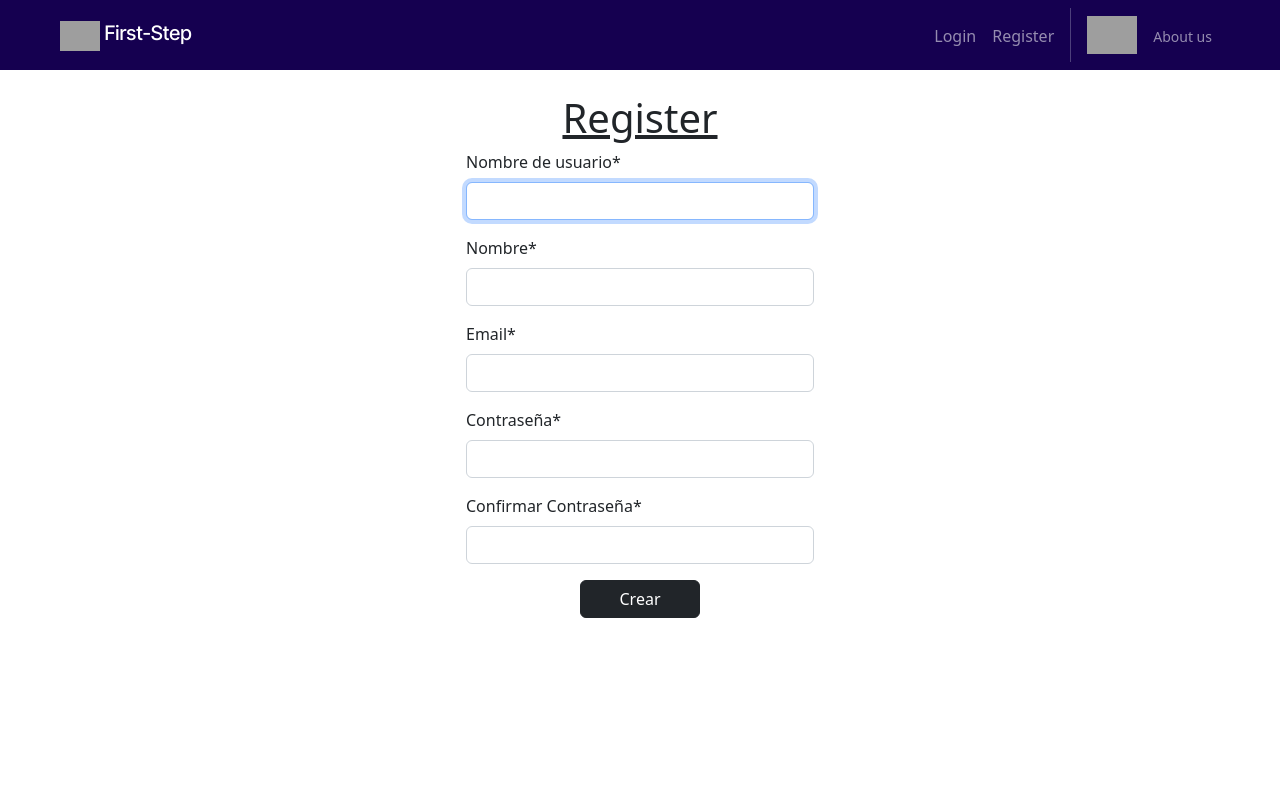
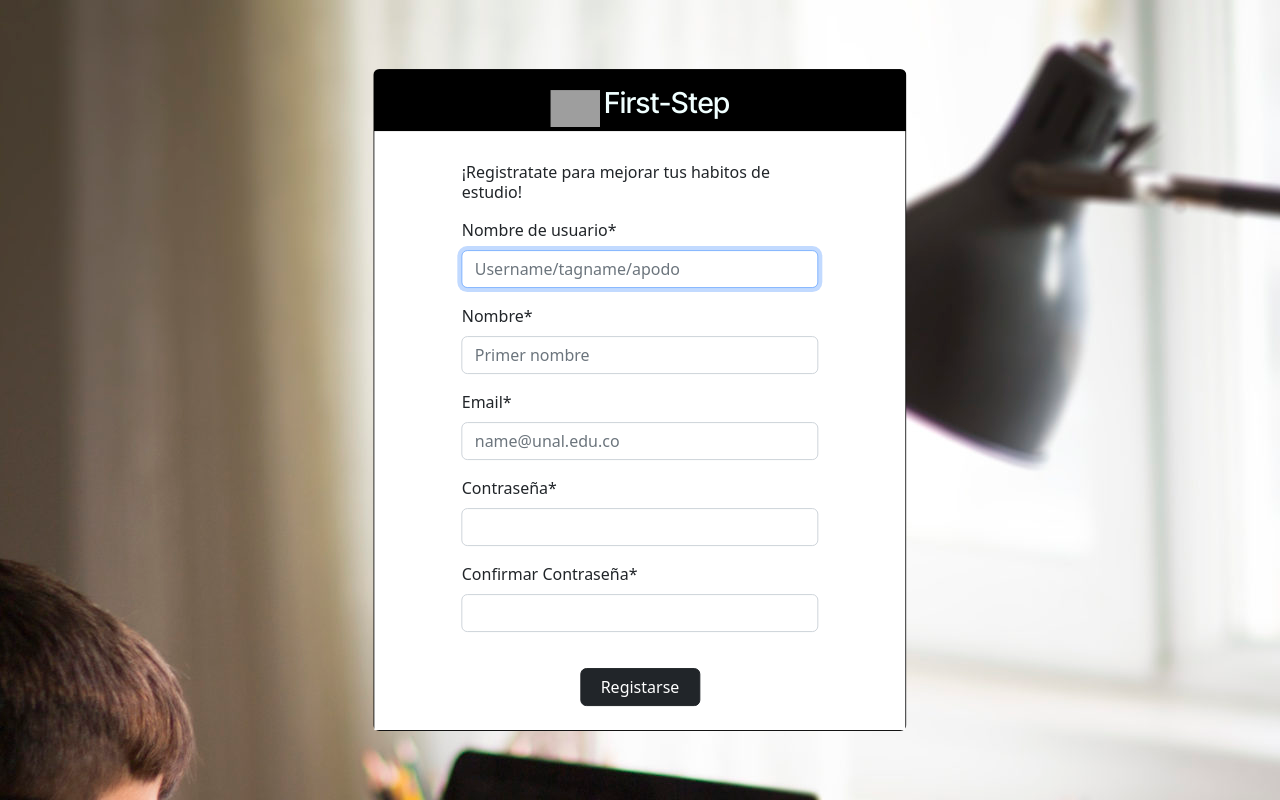
Before and after one commit to Luciano2005/First-Step, a Django app: page /register/ in a window 1280 px wide. Run offline with Django 4.2, Linux system fonts and the light colour scheme; some libraries are stand-ins or nearby versions; grey boxes are pictures that could not be loaded.

Commit message:
new file:   ESTUDIO/static/img/loginbackground.jpg 	modified:   ESTUDIO/static/styles.css 	modified:   MAIN/Templates/crearTarea.html 	new file:   MAIN/Templates/ingreso.html 	modified:   MAIN/Templates/login.html 	modified:   MAIN/Templates/mostrarTareas.html 	modified:   MAIN/Templates/navegacion.html 	modified:   MAIN/Templates/register.html 	modified:   MAIN/forms.py

```diff
--- a/ESTUDIO/static/styles.css
+++ b/ESTUDIO/static/styles.css
@@ -1,3 +1,11 @@
 .titulo{
     color:red;
 }
+
+#login{
+    background-image: url("img/loginbackground.jpg");
+    background-position: top;
+    background-repeat: no-repeat;
+    flex-direction: column;
+    background-color: #2C3333;
+}
--- a/MAIN/Templates/crearTarea.html
+++ b/MAIN/Templates/crearTarea.html
@@ -1,3 +1,5 @@
+{% extends 'navegacion.html' %}
+{% block content %}
 <h1>Crear tarea</h1>
 
 <form method="POST">
@@ -7,3 +9,4 @@
         Guardar
     </button>
 </form>
+{% endblock %}
--- /dev/null
+++ b/MAIN/Templates/ingreso.html
@@ -0,0 +1,26 @@
+{% load static %}
+<!DOCTYPE html>
+<html lang="en">
+<head>
+    <meta charset="UTF-8">
+    <meta http-equiv="X-UA-Compatible" content="IE=edge">
+    <meta name="viewport" content="width=device-width, initial-scale=1.0">
+    <title>Ingreso</title>
+    <link href="https://cdn.jsdelivr.net/npm/bootstrap@5.2.2/dist/css/bootstrap.min.css" rel="stylesheet" integrity="sha384-Zenh87qX5JnK2Jl0vWa8Ck2rdkQ2Bzep5IDxbcnCeuOxjzrPF/et3URy9Bv1WTRi" crossorigin="anonymous">
+    <link rel="stylesheet" href="{% static 'styles.css' %}">
+        <link rel="preconnect" href="https://fonts.googleapis.com">
+        <link rel="preconnect" href="https://fonts.gstatic.com" crossorigin>
+        <link href="https://fonts.googleapis.com/css2?family=Inter+Tight:wght@500&display=swap" rel="stylesheet">
+</head>
+<body id="login">
+    <div class="card position-absolute top-50 start-50 translate-middle col-xxl-3 col-lg-5 col-md-7 col-sm-8 col-10" style="background-color: black;">
+        <div class="d-inline-block pt-3 pb-1" style="margin: 0 auto;">
+            <img  src="https://cdn-icons-png.flaticon.com/512/3145/3145765.png" width="50px" alt="first step">
+            <h5 class="d-inline" style="font-family: 'Inter Tight', sans-serif; font-size: 1.8rem; color: azure;">First-Step</h5>
+        </div>
+        {% block content %}
+
+        {% endblock %}
+    </div>
+</body>
+</html>
--- a/MAIN/Templates/mostrarTareas.html
+++ b/MAIN/Templates/mostrarTareas.html
@@ -1,3 +1,5 @@
+{% extends 'navegacion.html' %}
+{% block content %}
 <h1>Tareas</h1>
 <form action={% url 'crearTarea' %}>
     <button>
@@ -28,3 +30,5 @@
         <p>{{tarea_b.prioridad}}</p>
     </a>
 {% endfor %}
+
+{% endblock %}
--- a/MAIN/Templates/navegacion.html
+++ b/MAIN/Templates/navegacion.html
@@ -4,6 +4,7 @@
         <meta charset="UTF-8">
         <meta http-equiv="X-UA-Compatible" content="IE=edge">
         <meta name="viewport" content="width=device-width, initial-scale=1.0">
+        <title>First-Step</title>
         <link href="https://cdn.jsdelivr.net/npm/bootstrap@5.2.2/dist/css/bootstrap.min.css" rel="stylesheet" integrity="sha384-Zenh87qX5JnK2Jl0vWa8Ck2rdkQ2Bzep5IDxbcnCeuOxjzrPF/et3URy9Bv1WTRi" crossorigin="anonymous">
         <link rel="preconnect" href="https://fonts.googleapis.com">
         <link rel="preconnect" href="https://fonts.gstatic.com" crossorigin>
--- a/MAIN/Templates/register.html
+++ b/MAIN/Templates/register.html
@@ -1,33 +1,39 @@
-{% extends 'navegacion.html' %}
+{% extends 'ingreso.html' %}
 
 {% load crispy_forms_tags %}
 
 {% block content %}
 
 
-<div class="container-md justify-content-around py-4 px-4">
-    <p class="h1 text-decoration-underline text-center">Register</p>
+<div class="container-md justify-content-around py-4 px-4" style="background-color: white;">
+    <div class="row justify-content-center">
+        <p class="h6 py-2 justify-content-center col-9">¡Registratate para mejorar tus habitos de estudio!</p>
+    </div>
     <form method = "POST">
         {% csrf_token %}
         <div class="row justify-content-center">
-            <div class="col-lg-4 col-md-6 col-sm-7 col-9" >{{ form.username|as_crispy_field }}</div>
+            <div class="col-9" >{{ form.username|as_crispy_field }}</div>
         </div>
         <div class="row justify-content-center">
-            <div class="col-lg-4 col-md-6 col-sm-7 col-9">{{ form.first_name|as_crispy_field }}</div>
+            <div class="col-9">{{ form.first_name|as_crispy_field }}</div>
         </div>
         <div class="row justify-content-center">
-            <div class="col-lg-4 col-md-6 col-sm-7 col-9">{{ form.email|as_crispy_field }}</div>
+            <div class="col-9">{{ form.email|as_crispy_field }}</div>
         </div>
         <div class="row justify-content-center">
-            <div class="col-lg-4 col-md-6 col-sm-7 col-9">{{ form.password1|as_crispy_field }}</div>
+            <div class="col-9">{{ form.password1|as_crispy_field }}</div>
         </div>
         <div class="row justify-content-center">
-            <div class="col-lg-4 col-md-6 col-sm-7 col-9">{{ form.password2|as_crispy_field }}</div>
+            <div class="col-9">{{ form.password2|as_crispy_field }}</div>
         </div>
         <div class="row justify-content-center">
-            <button type="submit" class="btn btn-dark" style="width: 120px;">Crear</button>
+            <div class="form-text col-9">
+                <p class="text-center" style="color: red;">{{error}}</p>
+            </div>
         </div>
-        {{error}}
+        <div class="row justify-content-center">
+            <button type="submit" class="btn btn-dark" style="width: 120px;">Registarse</button>
+        </div>
     </form>
 </div>
 
--- a/MAIN/forms.py
+++ b/MAIN/forms.py
@@ -21,6 +21,13 @@ class Registro(UserCreationForm):
     class Meta:
         model=User
         fields=['username','first_name','email','password1','password2']
+        widgets = {
+            'username' : forms.TextInput(attrs=({'placeholder':'Username/tagname/apodo', 'class':'form-control'})),
+            'first_name' : forms.TextInput(attrs=({'placeholder':'Primer nombre', 'class':'form-control'})),
+            'email' : forms.TextInput(attrs=({'placeholder':'name@unal.edu.co', 'class':'form-control'})),
+            'password1' : forms.PasswordInput(),
+            'password2' : forms.PasswordInput()
+        }
 
 class Loguearse(AuthenticationForm):
     def __init__(self, *args, **kwargs):
@@ -33,6 +40,9 @@ class Loguearse(AuthenticationForm):
     class Meta:
         model=User
         fields=['username','password']
+        widgets={
+            'username' : forms.TextInput(attrs=({'placeholder':'Username/tagname/apodo', 'class':'form-control'}))
+        }
 
 class newMateria(forms.ModelForm):
     class Meta:
```
Also changed, not shown: MAIN/Templates/login.html (+31 -7 lines), ESTUDIO/static/img/loginbackground.jpg (added).
